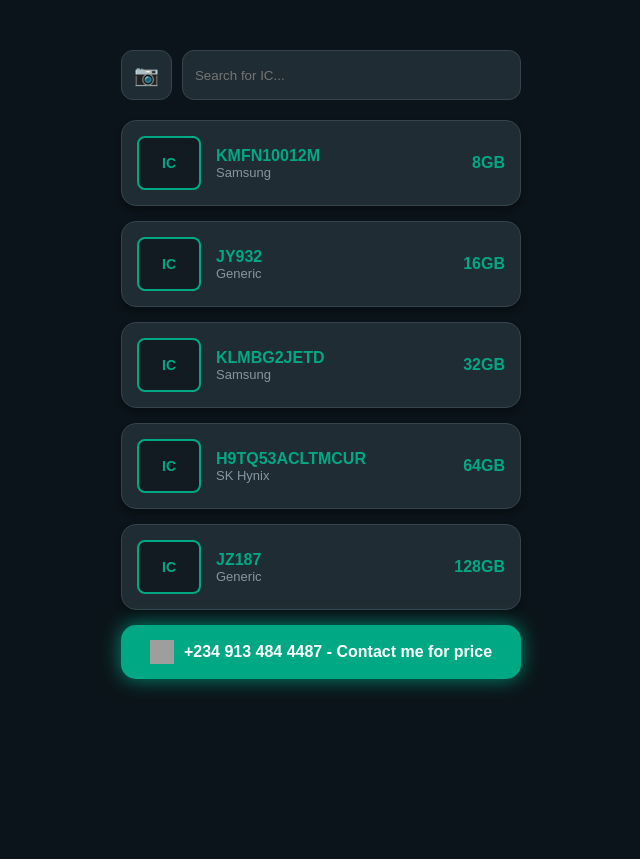
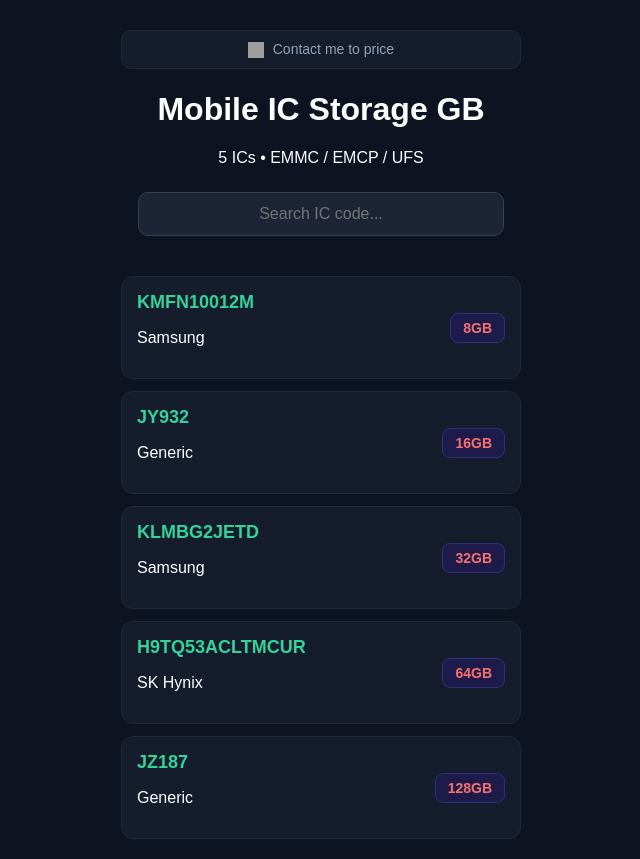
Before and after one commit to shamsukano14-boop/yunusa, a plain HTML site: page index.html in a window 1280 px wide. Shown: the whole page, without its empty margins (319-959 px from the left). Before the commit the page ends 800 px from the top, so only its background shows below. Drawn offline with Linux system fonts and the light colour scheme; grey boxes are pictures that could not be loaded.

Commit message:
Update index.html

```diff
--- a/index.html
+++ b/index.html
@@ -3,102 +3,68 @@
 <head>
     <meta charset="UTF-8">
     <meta name="viewport" content="width=device-width, initial-scale=1.0">
-    <title>IC Storage Pro</title>
+    <title>Mobile IC Storage GB</title>
     <style>
-        body { background-color: #0b141a; color: #e9edef; font-family: sans-serif; margin: 0; padding: 20px; }
+        body { background-color: #0d1321; color: #ffffff; font-family: Arial, sans-serif; margin: 0; padding: 20px; }
         .container { max-width: 400px; margin: auto; }
+        .sticky-header {
+            position: sticky;
+            top: 0;
+            background-color: #0d1321;
+            z-index: 1000;
+            padding-top: 10px;
+            padding-bottom: 20px;
+        }
+        .contact-info {
+            text-align: center; background-color: #151c2c; padding: 10px; border-radius: 10px;
+            margin-bottom: 15px; border: 1px solid #1e293b; font-size: 14px; color: #94a3b8;
+            display: block; text-decoration: none;
+        }
+        .whatsapp-logo { width: 16px; height: 16px; vertical-align: middle; margin-right: 5px; }
+        .header { text-align: center; margin-bottom: 25px; }
+        .search-box { width: 85%; padding: 12px; background-color: #1d2436; border: 1px solid #334155; border-radius: 10px; color: white; font-size: 16px; margin: auto; display: block; text-align: center; }
+        .ic-list { display: flex; flex-direction: column; gap: 12px; margin-top: 20px; }
+        .ic-card { background-color: #151c2c; padding: 15px; border-radius: 12px; display: flex; justify-content: space-between; align-items: center; border: 1px solid #1e293b; cursor: pointer; }
+        .ic-code-green { color: #34d399; font-size: 18px; margin: 0 0 5px 0; }
+        .gb-tag-red { background-color: #1e1b4b; color: #f87171; padding: 6px 12px; border-radius: 8px; font-weight: bold; font-size: 14px; border: 1px solid #312e81; }
 
-        .search-container {
-            position: fixed;
-            top: 40px;
-            left: 50%;
-            transform: translateX(-50%);
-            width: 100%;
-            max-width: 400px;
-            display: flex;
-            gap: 10px;
-            background-color: #0b141a;
-            padding: 10px 20px;
-            z-index: 100;
-        }
-
-        .camera-btn { background: #202c33; border: 1px solid #36444e; padding: 12px; border-radius: 12px; color: #00a884; font-size: 20px; cursor: pointer; }
-        .search-box { flex: 1; padding: 12px; background: #202c33; border: 1px solid #36444e; border-radius: 12px; color: white; outline: none; }
-
-        .whatsapp-btn {
-            display: flex;
-            align-items: center;
-            justify-content: center;
-            gap: 10px;
-            background: #00a884;
-            color: white;
-            padding: 15px;
-            border-radius: 15px;
-            text-decoration: none;
-            font-weight: bold;
-            margin-bottom: 20px;
-            position: sticky; bottom: 20px; z-index: 10;
-            animation: glowing 2s infinite;
-            box-shadow: 0 0 15px rgba(0, 168, 132, 0.6);
-        }
-        .whatsapp-btn img { width: 24px; height: 24px; }
-        @keyframes glowing {
-            0% { box-shadow: 0 0 5px rgba(0, 168, 132, 0.4); }
-            50% { box-shadow: 0 0 20px rgba(0, 168, 132, 0.8); }
-            100% { box-shadow: 0 0 5px rgba(0, 168, 132, 0.4); }
-        }
-
-        #icContainer {
-            margin-top: 100px;
-        }
-
-        .ic-card { background: #202c33; border: 1px solid #36444e; padding: 15px; border-radius: 15px; margin-bottom: 15px; display: flex; align-items: center; gap: 15px; box-shadow: 0 4px 6px rgba(0,0,0,0.3); cursor: pointer; transition: transform 0.2s; }
-        .ic-card:hover { transform: scale(1.02); }
-        .chip-icon {
-            width: 60px; height: 50px; background: #111b21; border: 2px solid #00a884; border-radius: 8px;
-            display: flex; align-items: center; justify-content: center;
-            font-weight: bold; color: #00a884; font-size: 14px;
-        }
-        .storage-size {
-            font-weight: bold;
-            color: #00a884;
-            font-size: 16px;
-            margin-left: auto;
-        }
-
-        .modal-overlay { display: none; position: fixed; top: 0; left: 0; width: 100%; height: 100%; background: rgba(0,0,0,0.7); z-index: 100; align-items: center; justify-content: center; }
-        .modal-content { background: #202c33; padding: 25px; border-radius: 20px; width: 300px; text-align: center; border: 1px solid #36444e; }
-        .close-btn { background: #00a884; color: white; border: none; padding: 10px 20px; border-radius: 10px; cursor: pointer; margin-top: 20px; font-weight: bold; }
+        .modal { display: none; position: fixed; z-index: 1000; left: 0; top: 0; width: 100%; height: 100%; background-color: rgba(0,0,0,0.8); justify-content: center; align-items: center; }
+        .modal-content { background-color: #1d2436; padding: 25px; border-radius: 15px; width: 85%; max-width: 320px; border: 1px solid #334155; }
+        .modal-storage-big { font-size: 40px; font-weight: bold; color: #34d399; display: block; margin-top: 5px; }
+        .close-btn { background-color: #818cf8; color: white; padding: 12px; border: none; border-radius: 8px; width: 100%; cursor: pointer; }
     </style>
 </head>
 <body>
 
 <div class="container">
-    <div class="search-container">
-        <button class="camera-btn" onclick="document.getElementById('cameraInput').click()">📷</button>
-        <input type="file" id="cameraInput" accept="image/*" style="display:none;">
-        <input type="text" id="searchInput" class="search-box" placeholder="Search for IC..." onkeyup="searchIC()">
+    <div class="sticky-header">
+        <a href="https://wa.me/2349134844487" class="contact-info">
+            <img src="https://upload.wikimedia.org/wikipedia/commons/6/6b/WhatsApp.svg" alt="WhatsApp" class="whatsapp-logo">
+            Contact me to price
+        </a>
+
+        <div class="header">
+            <h1>Mobile IC Storage GB</h1>
+            <p><span id="ic-count">0</span> ICs • EMMC / EMCP / UFS</p>
+        </div>
+
+        <input type="text" id="searchInput" class="search-box" placeholder="Search IC code...">
     </div>
 
-    <div id="icContainer"></div>
-
-    <a href="https://wa.me/2349134844487" class="whatsapp-btn">
-        <img src="https://upload.wikimedia.org/wikipedia/commons/6/6b/WhatsApp.svg" alt="WhatsApp">
-        <span>+234 913 484 4487 - Contact me for price</span>
-    </a>
+    <div class="ic-list" id="icContainer"></div>
 </div>
 
-<div id="modalOverlay" class="modal-overlay">
+<div id="myModal" class="modal">
     <div class="modal-content">
-        <div style="font-size: 40px; margin-bottom: 15px;">💾</div>
-        <div id="modalDetails" style="color: #e9edef; font-size: 16px; line-height: 1.6;"></div>
-        <button class="close-btn" onclick="closeModal()">Close</button>
+        <h2 style="text-align: center; color: #fff;">Details</h2>
+        <div id="modalDetails" style="font-size: 18px; color: #fff; line-height: 1.8; margin-bottom: 20px;"></div>
+        <button class="close-btn" onclick="document.getElementById('myModal').style.display='none'">Close</button>
     </div>
 </div>
 
 <script>
 const icDatabase = [
-{ name: "KMFN10012M", brand: "Samsung", size: "8GB" },
+  { name: "KMFN10012M", brand: "Samsung", size: "8GB" },
   { name: "JY932", brand: "Generic", size: "16GB" },
   { name: "KLMBG2JETD", brand: "Samsung", size: "32GB" },
   { name: "H9TQ53ACLTMCUR", brand: "SK Hynix", size: "64GB" },
@@ -453,50 +419,46 @@ const icDatabase = [
   { "name": "KIC M225", "brand": "IC Controller", "size": "128G" },
   { "name": "KIC M227", "brand": "IC Controller", "size": "256G" },
   { "name": "KIC M222", "brand": "IC Controller", "size": "512G" }
+
+
+
+
+
 ];
 
+const icContainer = document.getElementById('icContainer');
+const modal = document.getElementById('myModal');
+const modalDetails = document.getElementById('modalDetails');
+const icCount = document.getElementById('ic-count');
+
 function displayICs(data) {
-    const container = document.getElementById('icContainer');
-    container.innerHTML = "";
+    icContainer.innerHTML = "";
+    icCount.textContent = data.length;
+
     data.forEach(ic => {
-        container.innerHTML += `
-            <div class="ic-card" onclick="showDetails('${ic.name}', '${ic.brand}', '${ic.size}', '${ic.manufacturer}')">
-                <div class="chip-icon">IC</div>
-                <div>
-                    <div style="font-weight:bold; color:#00a884;">${ic.name}</div>
-                    <div style="font-size: 13px; color: #8696a0;">${ic.brand}</div>
-                </div>
-                <div class="storage-size">${ic.size}</div>
-            </div>
-        `;
+        const card = document.createElement('div');
+        card.className = 'ic-card';
+        card.innerHTML = `<div class="ic-details"><h3 class="ic-code-green">${ic.name}</h3><p>${ic.brand}</p></div><div class="gb-tag-red">${ic.size}</div>`;
+        card.onclick = () => {
+            modalDetails.innerHTML = `IC Code: <strong>${ic.name}</strong><br>Brand: <strong>${ic.brand}</strong><br>Storage: <span class="modal-storage-big">${ic.size}</span>`;
+            modal.style.display = 'flex';
+        };
+        icContainer.appendChild(card);
     });
 }
 
-function showDetails(name, brand, size, manufacturer) {
-    const modalDetails = document.getElementById('modalDetails');
-    modalDetails.innerHTML = `
-        <strong style="color: #00a884; font-size: 20px;">${name}</strong><br><br>
-        Brand: <span>${brand}</span><br>
-        Storage: <span style="color: #00a884; font-weight: bold;">${size}</span><br>
-        Manufacturer: <span>${manufacturer}</span>
-    `;
-    document.getElementById('modalOverlay').style.display = "flex";
-}
+// A nuna wasu ICs guda biyar na farko a kan home screen
+displayICs(icDatabase.slice(0, 5));
 
-function closeModal() {
-    document.getElementById('modalOverlay').style.display = "none";
-}
+document.getElementById('searchInput').addEventListener('input', (e) => {
+    const k = e.target.value.toUpperCase();
 
-function searchIC() {
-    const val = document.getElementById('searchInput').value.toUpperCase();
-    if (val === "") {
+    if (k.length > 0) {
+        displayICs(icDatabase.filter(i => i.name.toUpperCase().includes(k)));
+    } else {
         displayICs(icDatabase.slice(0, 5));
-    } else {
-        displayICs(icDatabase.filter(ic => ic.name.toUpperCase().includes(val)));
     }
-}
-
-displayICs(icDatabase.slice(0, 5));
+});
 </script>
 </body>
 </html>
```
